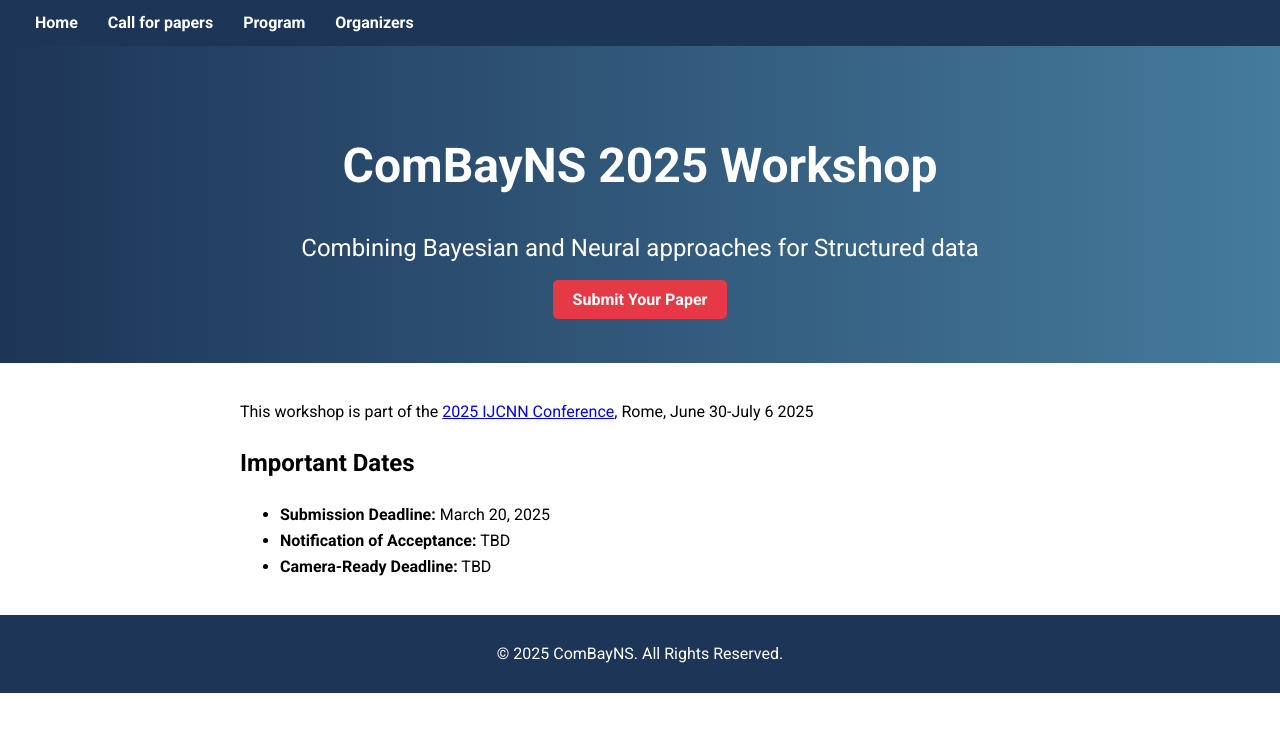
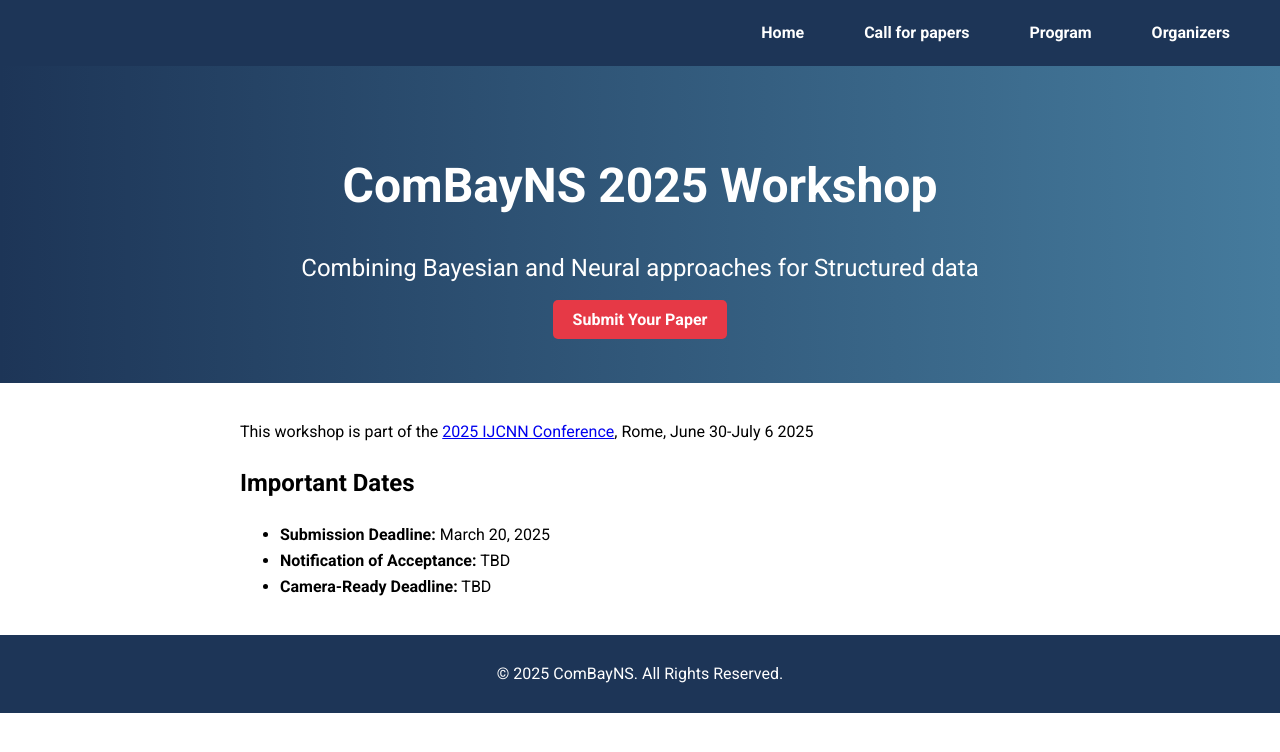
Before and after one commit to combayns2025/combayns2025.github.io, a Jekyll site: the page built from index.md, in a window 1280 px wide. Shown: the top 752 px of the page. Built offline with Jekyll 4.4.1, drawn with Linux system fonts in a browser that asks for light colours.

Commit message:
Update style.css

```diff
--- a/assets/css/style.css
+++ b/assets/css/style.css
@@ -143,14 +143,8 @@
 
 .navbar-container {
   display: flex;
-  justify-content: space-between;
+  justify-content: flex-end; /* Aligns the hamburger to the right */
   align-items: center;
-}
-
-.navbar-brand {
-  font-size: 1.5rem;
-  text-decoration: none;
-  color: #fff;
 }
 
 .navbar-menu {
@@ -168,6 +162,8 @@
   text-decoration: none;
   color: #fff;
   font-weight: bold;
+  padding: 10px 15px; /* Adds left/right padding for better spacing */
+  display: block;
 }
 
 .navbar-menu a:hover {
@@ -202,7 +198,11 @@
   }
 
   .navbar-menu li {
-    margin: 10px 0;
+    margin: 5px 0; /* Adds vertical spacing between menu items */
+  }
+
+  .navbar-menu a {
+    padding: 10px 20px; /* Increases left padding for better spacing */
   }
 
   .navbar-toggle {
```
